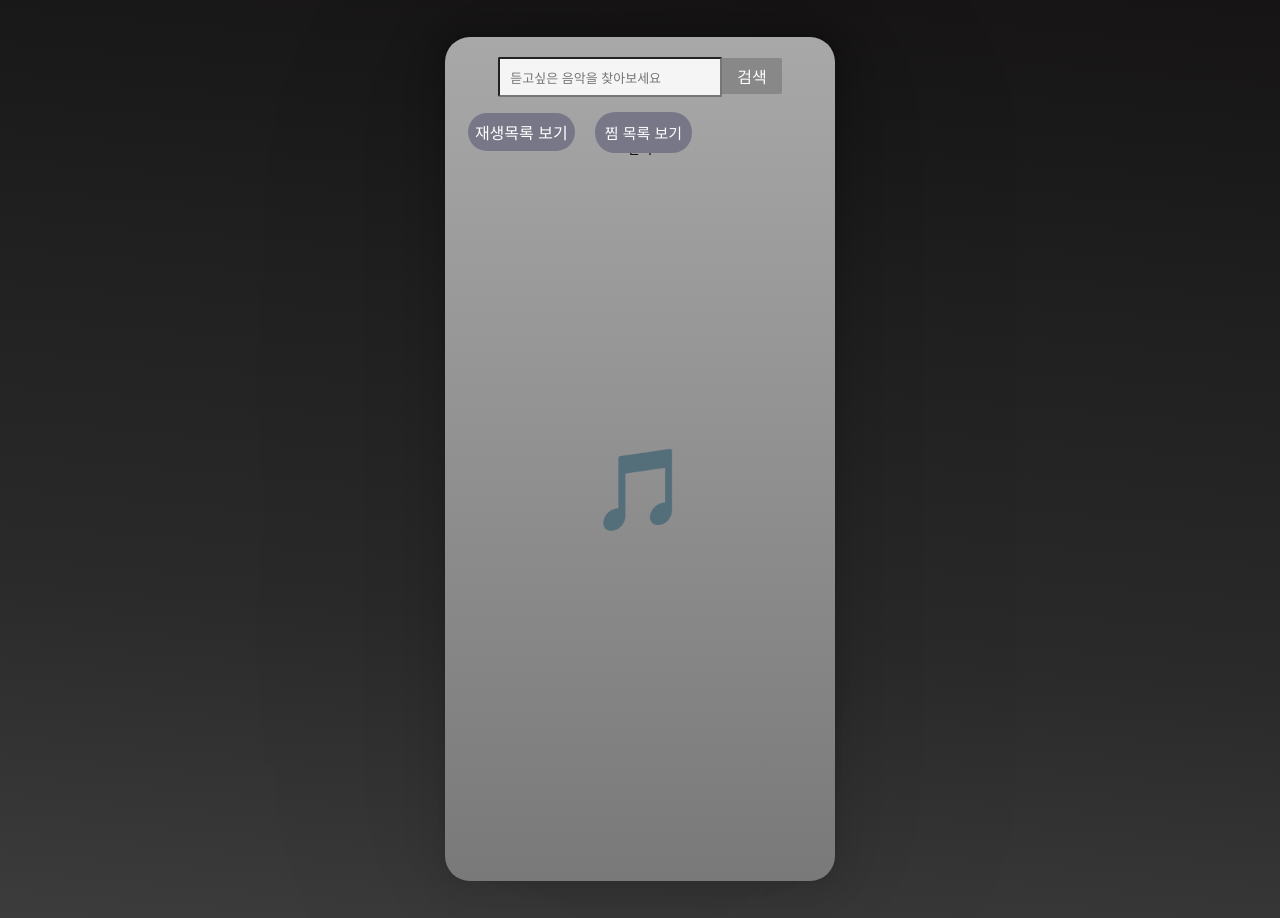
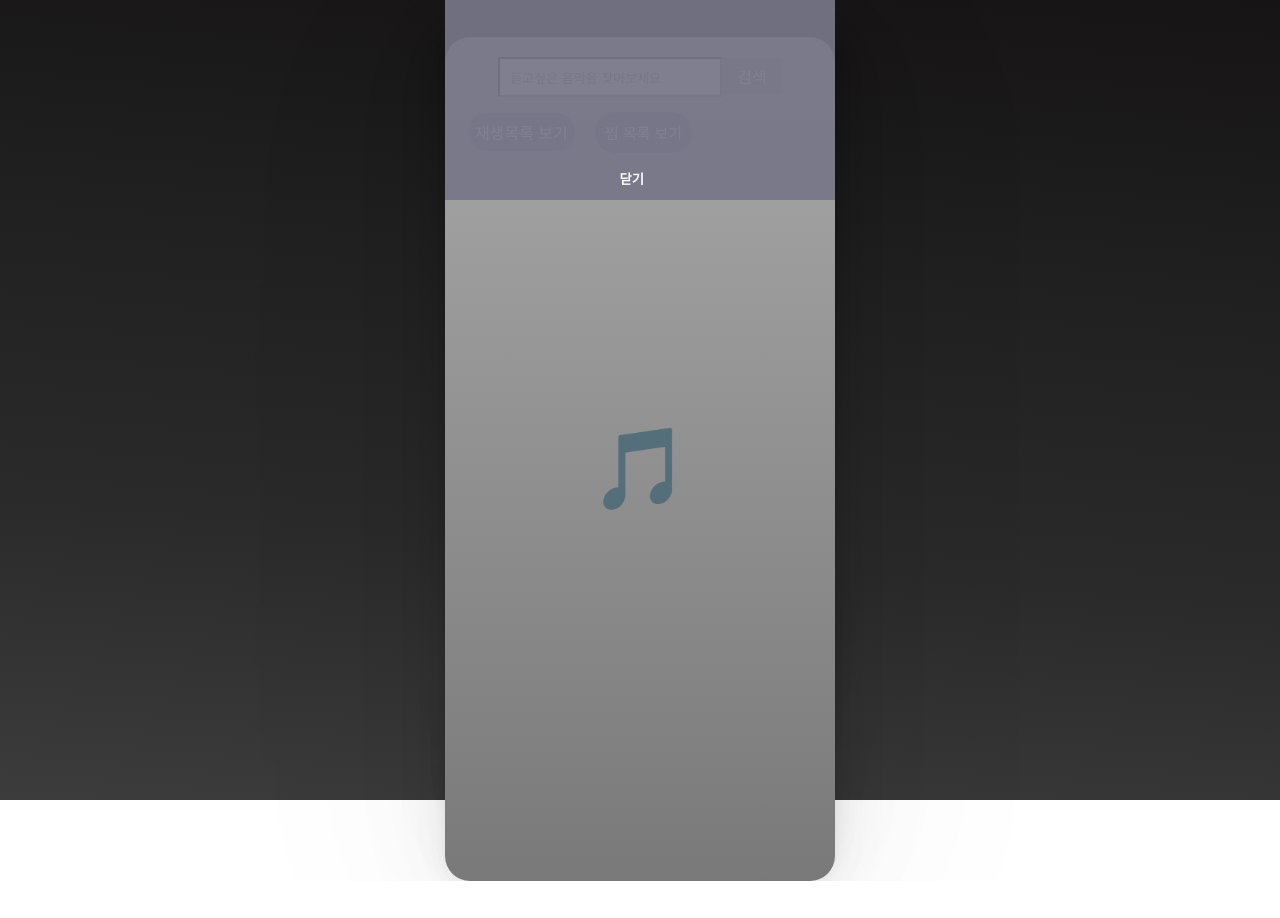
Before and after one commit to sslee1210/SooPlaylist, a React (Create React App) app: page / in a window 1280 px wide. Both pictures are taken after a click on the button "찜 목록 보기". After the commit the page ends 881 px from the top, so only its background shows below. Built offline with nearby package versions, Linux system fonts and the light colour scheme.

Commit message:
fixed file

```diff
--- a/src/App.css
+++ b/src/App.css
@@ -1,7 +1,14 @@
-@import url('https://fonts.googleapis.com/css2?family=Noto+Sans+KR:wght@400;700&display=swap');
+@import url("https://fonts.googleapis.com/css2?family=Noto+Sans+KR:wght@400;700&display=swap");
+
+html {
+  height: 100%;
+  margin: 0;
+  padding: 0;
+}
 
 body {
   background: linear-gradient(185deg, #161414, #202020, #2b2a2a, #3d3c3c);
+  background-repeat: no-repeat;
 }
 
 .borderTop {
--- a/src/components/YoutubeSearch.js
+++ b/src/components/YoutubeSearch.js
@@ -1,31 +1,38 @@
-import React, { useState } from 'react';
-import { Link } from 'react-router-dom';
-import { connect, useSelector } from 'react-redux';
-import { addToPlaylist } from '../actions';
-import { toast, ToastContainer } from 'react-toastify';
-import 'react-toastify/dist/ReactToastify.css';
-import search from './YoutubeSearch.module.css';
+import React, { useState } from "react";
+import { Link } from "react-router-dom";
+import { connect, useSelector } from "react-redux";
+import { addToPlaylist } from "../actions";
+import { toast, ToastContainer } from "react-toastify";
+import "react-toastify/dist/ReactToastify.css";
+import search from "./YoutubeSearch.module.css";
 
 const YoutubeSearch = (props) => {
-  const [query, setQuery] = useState('');
+  const [query, setQuery] = useState("");
   const [results, setResults] = useState([]);
-  const [nextPageToken, setNextPageToken] = useState('');
+  const [nextPageToken, setNextPageToken] = useState("");
   const [currentPage, setCurrentPage] = useState(1);
   const [pageTokens, setPageTokens] = useState([]);
   const [favorites, setFavorites] = useState([]);
   const [isModalOpen, setIsModalOpen] = useState(false);
-  const [comment, setComment] = useState('');
+  const [comment, setComment] = useState("");
+  const [activeVideoId, setActiveVideoId] = useState(null);
 
-  const YOUR_API_KEY = 'AIzaSyBlPpQXDMpqrje1tKxq2V1QFMigaoGLzHo';
+  const handleTitleClick = (videoId) => {
+    setActiveVideoId(videoId);
+  };
+
+  const YOUR_API_KEY = "AIzaSyBlPpQXDMpqrje1tKxq2V1QFMigaoGLzHo";
   const playlist = useSelector((state) => state.playlist);
 
   // 찜 목록에 추가
   const addToFavorites = (video) => {
-    const isAlreadyInFavorites = favorites.find((v) => v.id.videoId === video.id.videoId);
+    const isAlreadyInFavorites = favorites.find(
+      (v) => v.id.videoId === video.id.videoId
+    );
 
     if (isAlreadyInFavorites) {
-      toast('이미 찜 한 영상입니다.', {
-        position: 'top-center',
+      toast("이미 찜 한 영상입니다.", {
+        position: "top-center",
         autoClose: 5000,
         hideProgressBar: false,
         closeOnClick: true,
@@ -34,9 +41,9 @@ const YoutubeSearch = (props) => {
         progress: undefined,
       });
     } else {
-      setFavorites([...favorites, { ...video, comment: '' }]);
-      toast('찜 목록에 추가되었습니다.', {
-        position: 'top-center',
+      setFavorites([...favorites, { ...video, comment: "" }]);
+      toast("찜 목록에 추가되었습니다.", {
+        position: "top-center",
         autoClose: 5000,
         hideProgressBar: false,
         closeOnClick: true,
@@ -52,7 +59,11 @@ const YoutubeSearch = (props) => {
   };
 
   const handleCommentChange = (videoId, comment) => {
-    setFavorites(favorites.map((video) => (video.id.videoId === videoId ? { ...video, comment: comment } : video)));
+    setFavorites(
+      favorites.map((video) =>
+        video.id.videoId === videoId ? { ...video, comment: comment } : video
+      )
+    );
   };
 
   const openModal = () => {
@@ -75,7 +86,7 @@ const YoutubeSearch = (props) => {
         setCurrentPage(1);
         setPageTokens([]);
       })
-      .catch((error) => console.log('Error:', error));
+      .catch((error) => console.log("Error:", error));
   };
 
   const handleNextPage = () => {
@@ -89,7 +100,7 @@ const YoutubeSearch = (props) => {
         setCurrentPage(currentPage + 1);
         setPageTokens([...pageTokens, nextPageToken]);
       })
-      .catch((error) => console.log('Error:', error));
+      .catch((error) => console.log("Error:", error));
   };
 
   const handlePreviousPage = () => {
@@ -105,21 +116,26 @@ const YoutubeSearch = (props) => {
         setCurrentPage(currentPage - 1);
         setPageTokens(pageTokens.slice(0, -1));
       })
-      .catch((error) => console.log('Error:', error));
+      .catch((error) => console.log("Error:", error));
   };
 
   const parseHTMLEntities = (str) => {
     const parser = new DOMParser();
-    const dom = parser.parseFromString('<!doctype html><body>' + str, 'text/html');
+    const dom = parser.parseFromString(
+      "<!doctype html><body>" + str,
+      "text/html"
+    );
     return dom.body.textContent;
   };
 
   const handleAddToPlaylist = (video) => {
-    const isAlreadyInPlaylist = playlist.find((v) => v.id.videoId === video.id.videoId);
+    const isAlreadyInPlaylist = playlist.find(
+      (v) => v.id.videoId === video.id.videoId
+    );
 
     if (isAlreadyInPlaylist) {
-      toast('재생 목록에 있는 음악입니다.', {
-        position: 'top-center',
+      toast("재생 목록에 있는 음악입니다.", {
+        position: "top-center",
         autoClose: 5000,
         hideProgressBar: false,
         closeOnClick: true,
@@ -129,8 +145,8 @@ const YoutubeSearch = (props) => {
       });
     } else {
       props.addToPlaylist(video);
-      toast('재생 목록에 추가되었습니다.', {
-        position: 'top-center',
+      toast("재생 목록에 추가되었습니다.", {
+        position: "top-center",
         autoClose: 5000,
         hideProgressBar: false,
         closeOnClick: true,
@@ -160,20 +176,27 @@ const YoutubeSearch = (props) => {
       </Link>
       <button className={search.favoritebtn} onClick={openModal}>
         찜 목록 보기
-      </button>{' '}
-      {/* 수정 */}
+      </button>
       {isModalOpen && (
-        <div className={search.modal}>
+        <div className={search.favoritemodal}>
           {favorites.map((favorite, index) => (
             <div key={index}>
-              <h3>{favorite.snippet.title}</h3>
-              <input
-                type="text"
-                value={favorite.comment}
-                onChange={(e) => handleCommentChange(favorite.id.videoId, e.target.value)}
-                placeholder="평을 입력하세요."
-              />
-              <button onClick={() => removeFromFavorites(favorite.id.videoId)}>찜 제거</button>
+              <h3 onClick={() => handleTitleClick(favorite.id.videoId)}>
+                {favorite.snippet.title}
+              </h3>
+              {favorite.id.videoId === activeVideoId && (
+                <input
+                  type="text"
+                  value={favorite.comment}
+                  onChange={(e) =>
+                    handleCommentChange(favorite.id.videoId, e.target.value)
+                  }
+                  placeholder="평을 입력하세요."
+                />
+              )}
+              <button onClick={() => removeFromFavorites(favorite.id.videoId)}>
+                찜 제거
+              </button>
             </div>
           ))}
           <button className={search.favoriteexit} onClick={closeModal}>
@@ -186,7 +209,10 @@ const YoutubeSearch = (props) => {
           <div key={index}>
             <div className={search.title}>
               <h3>{parseHTMLEntities(result.snippet.title)}</h3>
-              <button className={search.add} onClick={() => handleAddToPlaylist(result)}>
+              <button
+                className={search.add}
+                onClick={() => handleAddToPlaylist(result)}
+              >
                 재생목록에 추가
               </button>
               <button onClick={() => addToFavorites(result)}>❤️</button>
@@ -210,7 +236,11 @@ const YoutubeSearch = (props) => {
           <button className={search.bfpage} onClick={handlePreviousPage}>
             이전 페이지
           </button>
-          <button className={search.afpage} onClick={handleNextPage} disabled={!nextPageToken}>
+          <button
+            className={search.afpage}
+            onClick={handleNextPage}
+            disabled={!nextPageToken}
+          >
             다음 페이지
           </button>
         </div>
--- a/src/components/YoutubeSearch.module.css
+++ b/src/components/YoutubeSearch.module.css
@@ -6,10 +6,12 @@
   height: 844px;
   background: linear-gradient(to bottom, #a8a8a8, #7a7979);
   overflow: auto;
-  box-shadow: 0.1px 0.3px 6.1px rgba(0, 0, 0, 0.018), 0.3px 0.6px 14.1px rgba(0, 0, 0, 0.026),
-    0.6px 1.2px 25.3px rgba(0, 0, 0, 0.032), 1px 1.9px 42.1px rgba(0, 0, 0, 0.038),
-    1.6px 3.2px 69.3px rgba(0, 0, 0, 0.044), 2.8px 5.5px 121.1px rgba(0, 0, 0, 0.052),
-    6px 12px 262px rgba(0, 0, 0, 0.07);
+  box-shadow: 0.1px 0.3px 6.1px rgba(0, 0, 0, 0.018),
+    0.3px 0.6px 14.1px rgba(0, 0, 0, 0.026),
+    0.6px 1.2px 25.3px rgba(0, 0, 0, 0.032),
+    1px 1.9px 42.1px rgba(0, 0, 0, 0.038),
+    1.6px 3.2px 69.3px rgba(0, 0, 0, 0.044),
+    2.8px 5.5px 121.1px rgba(0, 0, 0, 0.052), 6px 12px 262px rgba(0, 0, 0, 0.07);
 }
 
 /* 스크롤바 전체 스타일 */
@@ -34,7 +36,7 @@
 }
 
 .searchTEXT {
-  font-family: 'Noto Sans KR', sans-serif;
+  font-family: "Noto Sans KR", sans-serif;
   margin-top: 20px;
   height: 30px;
   width: 200px;
@@ -46,7 +48,7 @@
 }
 
 .searchBTN {
-  font-family: 'Noto Sans KR', sans-serif;
+  font-family: "Noto Sans KR", sans-serif;
   height: 36px;
   padding: 0 15px;
   border-left: none;
@@ -73,7 +75,7 @@
   border-radius: 20px;
   padding: 7px;
   transition: 0.3s;
-  font-family: 'Noto Sans KR', sans-serif;
+  font-family: "Noto Sans KR", sans-serif;
 }
 
 .link:hover {
@@ -95,12 +97,12 @@ h3 {
   white-space: nowrap;
   text-overflow: ellipsis;
   overflow: hidden;
-  font-family: 'Noto Sans KR', sans-serif;
+  font-family: "Noto Sans KR", sans-serif;
   cursor: pointer;
 }
 
 .add {
-  font-family: 'Noto Sans KR', sans-serif;
+  font-family: "Noto Sans KR", sans-serif;
   background-color: #778;
   border-radius: 20px;
   padding: 9px;
@@ -112,17 +114,17 @@ h3 {
 
 .add:hover {
   color: #000;
-  transform: scale(1.05); /* 마우스를 올렸을 때 10% 크게 만듭니다. */
+  transform: scale(1.05);
 }
 
 .afpage,
 .bfpage {
-  color: #fff; /* 페이지 번호를 흰색으로 강조 */
+  color: #fff;
   margin-right: 10px;
   margin-bottom: 20px;
   margin-top: 20px;
-  font-family: 'Noto Sans KR', sans-serif;
-  background-color: #778; /* 중간 톤의 회색으로 배경 설정 */
+  font-family: "Noto Sans KR", sans-serif;
+  background-color: #778;
   border-radius: 20px;
   padding: 10px;
   transition: 0.3s;
@@ -145,16 +147,31 @@ h3 {
   position: relative;
   right: 50px;
   top: 15px;
-  background-color: #778; /* 중간 톤의 회색으로 배경 설정 */
+  background-color: #778;
   border-radius: 20px;
   padding: 10px;
   transition: 0.3s;
   font-size: 15px;
-  font-family: 'Noto Sans KR', sans-serif;
+  font-family: "Noto Sans KR", sans-serif;
 }
 
-.modal {
+.favoritebtn:hover {
+  color: #000;
+}
+
+.favoritemodal {
+  background-color: rgba(119, 119, 136, 0.93);
+  height: 422px;
+  width: 390px;
+  position: absolute;
+  bottom: 600px;
 }
 
 .favoriteexit {
+  position: absolute;
+  top: 390px;
+  right: 185px;
+  color: #fff;
+  font-family: "Noto Sans KR", sans-serif;
+  font-weight: bold;
 }
```
